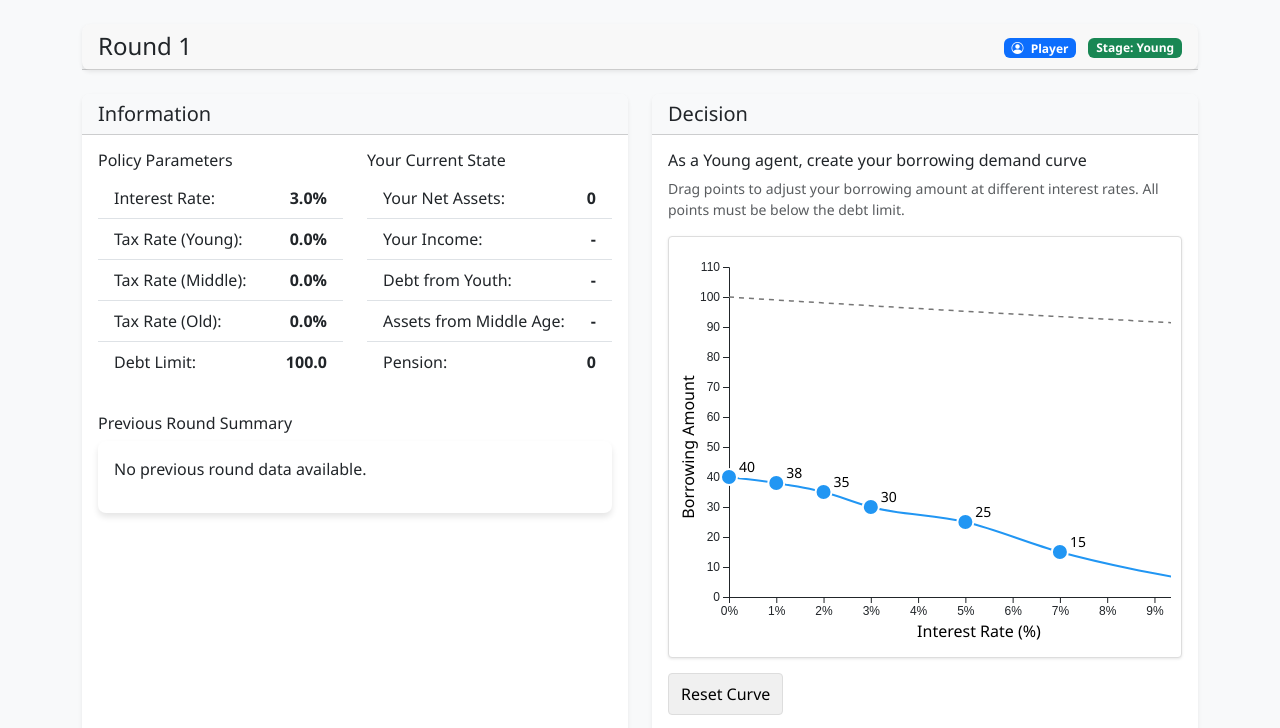
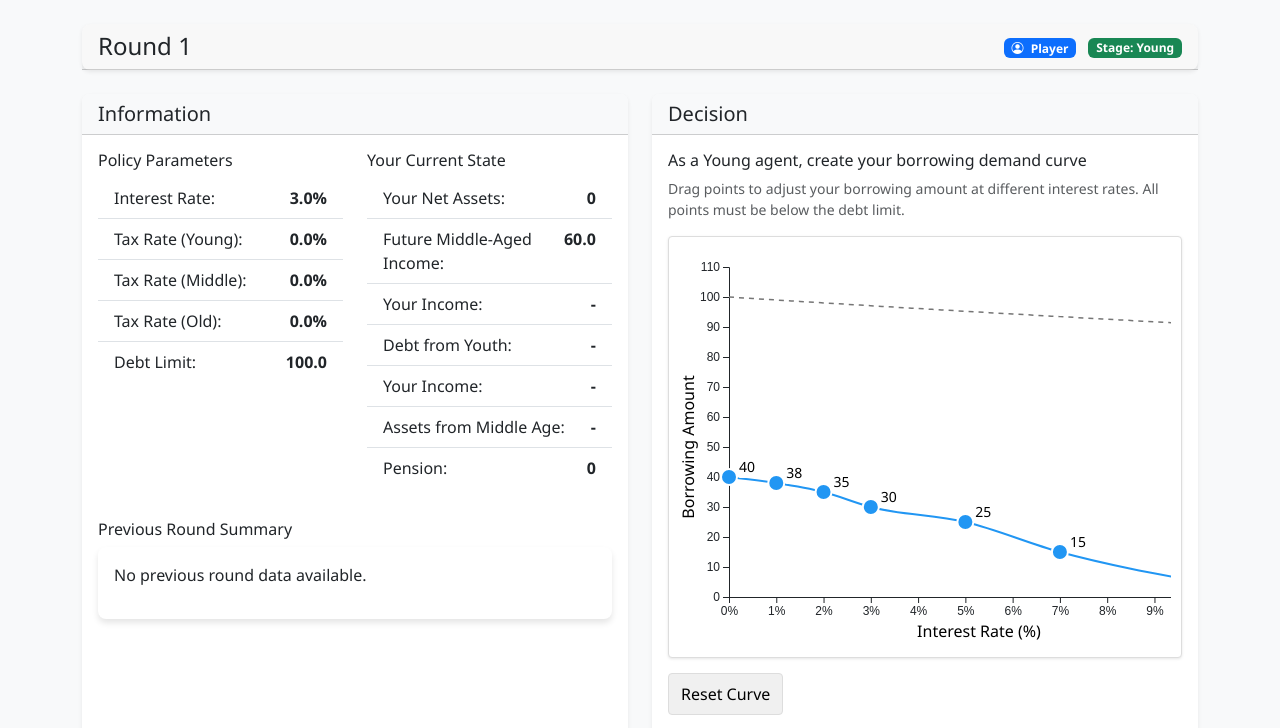
Before and after one commit to GitHub-at-Brown/OLG-game, a Flask app: template templates/player_dashboard.html in a window 1280 px wide. Shown: the top 728 px of the page. Run offline with Flask 3, Linux system fonts and the light colour scheme; the template is opened without the code that fills it, so the values that code supplies are empty; some libraries are stand-ins or nearby versions.

Commit message:
Fix income display for different age stages: young shows future middle income, middle shows current income, old shows both income and assets

```diff
--- a/templates/player_dashboard.html
+++ b/templates/player_dashboard.html
@@ -160,6 +160,10 @@
                                     <span>Your Net Assets:</span>
                                     <span id="current-assets" class="fw-bold">0</span>
                                 </li>
+                                <li class="list-group-item d-flex justify-content-between young-only">
+                                    <span>Future Middle-Aged Income:</span>
+                                    <span id="future-middle-income" class="fw-bold">-</span>
+                                </li>
                                 <li class="list-group-item d-flex justify-content-between middle-only">
                                     <span>Your Income:</span>
                                     <span id="current-income" class="fw-bold">-</span>
@@ -167,6 +171,10 @@
                                 <li class="list-group-item d-flex justify-content-between middle-only">
                                     <span>Debt from Youth:</span>
                                     <span id="debt-from-youth" class="fw-bold">-</span>
+                                </li>
+                                <li class="list-group-item d-flex justify-content-between old-only">
+                                    <span>Your Income:</span>
+                                    <span id="old-income" class="fw-bold">-</span>
                                 </li>
                                 <li class="list-group-item d-flex justify-content-between old-only">
                                     <span>Assets from Middle Age:</span>
@@ -277,7 +285,7 @@
                         <h6>As an Old agent, you consume all your resources</h6>
                         <div class="alert alert-info mb-4">
                             <p>You will consume: <strong><span id="old-consumption">-</span></strong></p>
-                            <p class="mb-0">This includes your pension and any assets you saved from middle age.</p>
+                            <p class="mb-0">This includes your pension, any assets you saved from middle age, and your old-age income.</p>
                         </div>
                         <div class="text-center">
                             <button type="button" class="btn btn-success" id="old-next-round">
@@ -679,7 +687,8 @@
                     policy: {
                         interest_rate: 0.03,  // 3%
                         borrowing_limit: 100,
-                        taxes: { young: 0, middle: 0, old: 0 }
+                        taxes: { young: 0, middle: 0, old: 0 },
+                        incomes: { young: 0, middle: 60, old: 0 }
                     },
                     user: {
                         age_stage: 'Y',
@@ -698,8 +707,14 @@
                 state.policy = {
                     interest_rate: 0.03,  // 3%
                     borrowing_limit: 100,
-                    taxes: { young: 0, middle: 0, old: 0 }
+                    taxes: { young: 0, middle: 0, old: 0 },
+                    incomes: { young: 0, middle: 60, old: 0 }
                 };
+            }
+
+            // Ensure state.policy.incomes exists
+            if (!state.policy.incomes) {
+                state.policy.incomes = { young: 0, middle: 60, old: 0 };
             }
 
             const user = state.user;
@@ -725,6 +740,12 @@
 
             document.getElementById('borrowing-limit').textContent =
                 policy.borrowing_limit ? policy.borrowing_limit.toFixed(1) : '-';
+
+            // Update income information for young players about their future middle-aged income
+            if (user.age_stage === 'Y' && policy.incomes && policy.incomes.middle !== undefined) {
+                document.getElementById('future-middle-income').textContent =
+                    policy.incomes.middle.toFixed(1);
+            }
 
             // Hide all stage-specific controls and show only the relevant ones
             document.querySelectorAll('.decision-controls').forEach(el => el.style.display = 'none');
@@ -819,14 +840,18 @@
                 };
             }
             else if (user.age_stage === 'M') {
-                document.getElementById('current-income').textContent = state.policy.incomes ? state.policy.incomes.middle.toFixed(1) : '60.0';
+                // Always get the latest middle income from policy
+                const middleIncome = state.policy.incomes && state.policy.incomes.middle !== undefined ?
+                    state.policy.incomes.middle : 60;
+
+                // Update the income display with the current middle income
+                document.getElementById('current-income').textContent = middleIncome.toFixed(1);
 
                 // Calculate debt from youth
                 const debtFromYouth = user.assets < 0 ? Math.abs(user.assets) * (1 + policy.interest_rate) : 0;
                 document.getElementById('debt-from-youth').textContent = debtFromYouth.toFixed(1);
 
-                // Calculate available resources - use middle income from state
-                const middleIncome = state.policy.incomes ? state.policy.incomes.middle : 60;
+                // Calculate available resources using the current middle income
                 const availableResources = middleIncome - debtFromYouth;
                 document.getElementById('middle-available-resources').textContent = availableResources.toFixed(1);
 
@@ -847,7 +872,15 @@
                 // Update Old information
                 const assetsFromMiddle = user.assets > 0 ? user.assets * (1 + policy.interest_rate) : 0;
                 document.getElementById('assets-from-middle').textContent = assetsFromMiddle.toFixed(1);
-                document.getElementById('old-consumption').textContent = assetsFromMiddle.toFixed(1);
+
+                // Get old income from state.policy.incomes.old (or use 0 if not defined)
+                const oldIncome = state.policy.incomes && state.policy.incomes.old !== undefined ?
+                    state.policy.incomes.old : 0;
+                document.getElementById('old-income').textContent = oldIncome.toFixed(1);
+
+                // Old consumption is the sum of assets from middle age and old income
+                const oldConsumption = assetsFromMiddle + oldIncome;
+                document.getElementById('old-consumption').textContent = oldConsumption.toFixed(1);
             }
 
             // Update previous round summary
@@ -885,7 +918,7 @@
         // Update consumption preview for Middle-Aged
         function updateMiddleConsumption() {
             // Get middle-aged income from gameState if available, otherwise use default of 60
-            const income = gameState && gameState.policy && gameState.policy.incomes ?
+            const income = gameState && gameState.policy && gameState.policy.incomes && gameState.policy.incomes.middle !== undefined ?
                 gameState.policy.incomes.middle : 60;
 
             const debtFromYouth = gameState?.user?.assets < 0
@@ -1009,6 +1042,23 @@
             // Reset decision submitted flag
             decisionSubmitted = false;
 
+            // Update user data if available in the event
+            let currentUser = null;
+            let prevAgeStage = gameState && gameState.user ? gameState.user.age_stage : null;
+
+            if (data.users && userId && data.users[userId]) {
+                currentUser = data.users[userId];
+                // Update the user in gameState immediately to reflect new age stage
+                if (gameState && gameState.user) {
+                    gameState.user.age_stage = currentUser.age_stage;
+                }
+            }
+
+            // Check if user is transitioning from Young to Middle-aged
+            const isTransitioningToMiddleAged = prevAgeStage === 'Y' &&
+                                              ((currentUser && currentUser.age_stage === 'M') ||
+                                              (gameState && gameState.user && gameState.user.age_stage === 'M'));
+
             // If we have policy data, update it right away for a faster response
             if (data.policy) {
                 // Update interest rate display
@@ -1039,26 +1089,49 @@
                         data.policy.borrowing_limit.toFixed(1);
                 }
 
-                // Update income values if provided
+                // Update income values if provided, even for users who are transitioning to middle-aged
                 if (data.policy.incomes) {
-                    // If player is middle-aged, update their displayed income and available resources
-                    if (gameState && gameState.user && gameState.user.age_stage === 'M' && data.policy.incomes.middle !== undefined) {
-                        // Update the displayed income
+                    // Young players need to know what their future middle-aged income will be
+                    if (gameState && gameState.user && gameState.user.age_stage === 'Y' && data.policy.incomes.middle !== undefined) {
+                        document.getElementById('future-middle-income').textContent = data.policy.incomes.middle.toFixed(1);
+                    }
+
+                    // Either the user is already middle-aged or is transitioning to middle-aged
+                    const isMiddleAgedOrTransitioning = isTransitioningToMiddleAged ||
+                                                       (gameState && gameState.user && gameState.user.age_stage === 'M');
+
+                    // When the user is (or is becoming) middle-aged, update income value display
+                    if (isMiddleAgedOrTransitioning && data.policy.incomes.middle !== undefined) {
                         document.getElementById('current-income').textContent = data.policy.incomes.middle.toFixed(1);
+                    }
 
-                        // Recalculate available resources
-                        const debtFromYouth = gameState.user.assets < 0 ? Math.abs(gameState.user.assets) * (1 + gameState.policy.interest_rate) : 0;
-                        const availableResources = data.policy.incomes.middle - debtFromYouth;
-                        document.getElementById('middle-available-resources').textContent = availableResources.toFixed(1);
+                    // If user is old-aged, update their displayed income and consumption
+                    if (gameState && gameState.user && gameState.user.age_stage === 'O' && data.policy.incomes.old !== undefined) {
+                        // Update the displayed old income immediately
+                        document.getElementById('old-income').textContent = data.policy.incomes.old.toFixed(1);
 
-                        // Update slider limits
-                        document.getElementById('middle-save-slider').min = -availableResources;
-                        document.getElementById('middle-save-slider').max = availableResources;
-                        document.getElementById('middle-min-save').textContent = (-availableResources).toFixed(1);
-                        document.getElementById('middle-max-save').textContent = availableResources.toFixed(1);
+                        // Get assets from middle age
+                        const assets = gameState.user.assets;
+                        const assetsFromMiddle = assets > 0 ?
+                            assets * (1 + (data.policy.interest_rate || gameState.policy.interest_rate)) : 0;
 
-                        // Update consumption preview to reflect new income
-                        updateMiddleConsumption();
+                        // Update total consumption (old income + assets)
+                        const oldConsumption = data.policy.incomes.old + assetsFromMiddle;
+                        document.getElementById('old-consumption').textContent = oldConsumption.toFixed(1);
+                    }
+
+                    // Add incomes to the gameState policy object
+                    if (!gameState.policy.incomes) {
+                        gameState.policy.incomes = {};
+                    }
+                    if (data.policy.incomes.young !== undefined) {
+                        gameState.policy.incomes.young = data.policy.incomes.young;
+                    }
+                    if (data.policy.incomes.middle !== undefined) {
+                        gameState.policy.incomes.middle = data.policy.incomes.middle;
+                    }
+                    if (data.policy.incomes.old !== undefined) {
+                        gameState.policy.incomes.old = data.policy.incomes.old;
                     }
                 }
 
@@ -1084,23 +1157,22 @@
                     if (data.policy.borrowing_limit !== undefined) {
                         gameState.policy.borrowing_limit = data.policy.borrowing_limit;
                     }
-
-                    // Add incomes to the gameState policy object
-                    if (data.policy.incomes) {
-                        if (!gameState.policy.incomes) {
-                            gameState.policy.incomes = {};
-                        }
-                        if (data.policy.incomes.young !== undefined) {
-                            gameState.policy.incomes.young = data.policy.incomes.young;
-                        }
-                        if (data.policy.incomes.middle !== undefined) {
-                            gameState.policy.incomes.middle = data.policy.incomes.middle;
-                        }
-                        if (data.policy.incomes.old !== undefined) {
-                            gameState.policy.incomes.old = data.policy.incomes.old;
                 }
             }
-                }
+
+            // Show/hide UI elements based on new age stage if we have it
+            if (currentUser) {
+                document.querySelectorAll('.young-only').forEach(el =>
+                    el.style.display = currentUser.age_stage === 'Y' ? '' : 'none');
+                document.querySelectorAll('.middle-only').forEach(el =>
+                    el.style.display = currentUser.age_stage === 'M' ? '' : 'none');
+                document.querySelectorAll('.old-only').forEach(el =>
+                    el.style.display = currentUser.age_stage === 'O' ? '' : 'none');
+
+                // Update life stage display
+                document.getElementById('life-stage').textContent =
+                    currentUser.age_stage === 'Y' ? 'Young' :
+                    currentUser.age_stage === 'M' ? 'Middle-Aged' : 'Old';
             }
 
             // Always do a full refresh to get updated user age stage and other round-specific data
@@ -1179,54 +1251,38 @@
                     }
                 }
 
-                // Update income values if provided
+                // Update income values if provided, even for users who are transitioning to middle-aged
                 if (data.policy.incomes) {
-                    // If player is middle-aged, update their displayed income and available resources
-                    if (gameState && gameState.user && gameState.user.age_stage === 'M' && data.policy.incomes.middle !== undefined) {
-                        // Update the displayed income
-                        document.getElementById('current-income').textContent = data.policy.incomes.middle.toFixed(1);
-
-                        // Recalculate available resources
-                        const debtFromYouth = gameState.user.assets < 0 ? Math.abs(gameState.user.assets) * (1 + gameState.policy.interest_rate) : 0;
-                        const availableResources = data.policy.incomes.middle - debtFromYouth;
-                        document.getElementById('middle-available-resources').textContent = availableResources.toFixed(1);
-
-                        // Update slider limits
-                        document.getElementById('middle-save-slider').min = -availableResources;
-                        document.getElementById('middle-save-slider').max = availableResources;
-                        document.getElementById('middle-min-save').textContent = (-availableResources).toFixed(1);
-                        document.getElementById('middle-max-save').textContent = availableResources.toFixed(1);
-
-                        // Update consumption preview to reflect new income
-                        updateMiddleConsumption();
-                    }
+                    // Young players need to know what their future middle-aged income will be
+                    if (gameState && gameState.user && gameState.user.age_stage === 'Y' && data.policy.incomes.middle !== undefined) {
+                        document.getElementById('future-middle-income').textContent = data.policy.incomes.middle.toFixed(1);
                     }
 
-                // Update gameState policy object with the new values
-                if (gameState && gameState.policy) {
-                    if (data.policy.interest_rate !== undefined) {
-                        gameState.policy.interest_rate = data.policy.interest_rate;
+                    // Either the user is already middle-aged or is transitioning to middle-aged
+                    const isMiddleAgedOrTransitioning = isTransitioningToMiddleAged ||
+                                                       (gameState && gameState.user && gameState.user.age_stage === 'M');
+
+                    // When the user is (or is becoming) middle-aged, update income value display
+                    if (isMiddleAgedOrTransitioning && data.policy.incomes.middle !== undefined) {
+                        document.getElementById('current-income').textContent = data.policy.incomes.middle.toFixed(1);
                     }
-                    if (data.policy.taxes) {
-                        if (!gameState.policy.taxes) {
-                            gameState.policy.taxes = {};
-                        }
-                        if (data.policy.taxes.young !== undefined) {
-                            gameState.policy.taxes.young = data.policy.taxes.young;
-                        }
-                        if (data.policy.taxes.middle !== undefined) {
-                            gameState.policy.taxes.middle = data.policy.taxes.middle;
-                        }
-                        if (data.policy.taxes.old !== undefined) {
-                            gameState.policy.taxes.old = data.policy.taxes.old;
-                        }
-                    }
-                    if (data.policy.borrowing_limit !== undefined) {
-                        gameState.policy.borrowing_limit = data.policy.borrowing_limit;
+
+                    // If user is old-aged, update their displayed income and consumption
+                    if (gameState && gameState.user && gameState.user.age_stage === 'O' && data.policy.incomes.old !== undefined) {
+                        // Update the displayed old income immediately
+                        document.getElementById('old-income').textContent = data.policy.incomes.old.toFixed(1);
+
+                        // Get assets from middle age
+                        const assets = gameState.user.assets;
+                        const assetsFromMiddle = assets > 0 ?
+                            assets * (1 + (data.policy.interest_rate || gameState.policy.interest_rate)) : 0;
+
+                        // Update total consumption (old income + assets)
+                        const oldConsumption = data.policy.incomes.old + assetsFromMiddle;
+                        document.getElementById('old-consumption').textContent = oldConsumption.toFixed(1);
                     }
 
                     // Add incomes to the gameState policy object
-                    if (data.policy.incomes) {
                     if (!gameState.policy.incomes) {
                         gameState.policy.incomes = {};
                     }
@@ -1238,7 +1294,6 @@
                     }
                     if (data.policy.incomes.old !== undefined) {
                         gameState.policy.incomes.old = data.policy.incomes.old;
-                        }
                     }
                 }
             }
```
Lines whose indentation alone changed are shown as unchanged.
